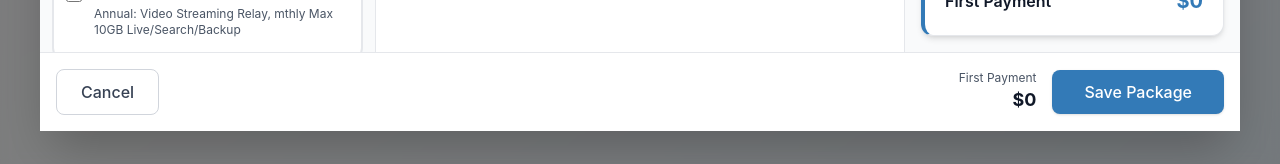
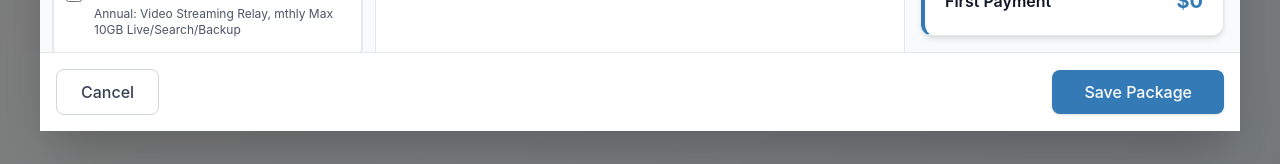
Before and after one commit to TranHuynh1999/Enterprise-CMS-Package-Modal, a React (Vite) app: page / in a window 1280 px wide. Shown: the part 629-793 px from the top of the page. Built offline with nearby package versions, Linux system fonts and the light colour scheme.

Commit message:
update-ui-ux

```diff
--- a/src/app/components/CMSPackageSetupModal.tsx
+++ b/src/app/components/CMSPackageSetupModal.tsx
@@ -934,12 +934,12 @@
               Cancel
             </button>
             <div className="flex items-center gap-4">
-              <div className="text-right">
+              {/* <div className="text-right">
                 <div className="text-xs text-gray-600">First Payment</div>
                 <div className="text-lg font-bold text-gray-900">
                   ${grandTotal.toLocaleString()}
                 </div>
-              </div>
+              </div> */}
               <button
                 onClick={() => {
                   console.log("Package saved:", {
```
Also changed, not shown: 1 other file (tests, documents, lock files or other folders).
